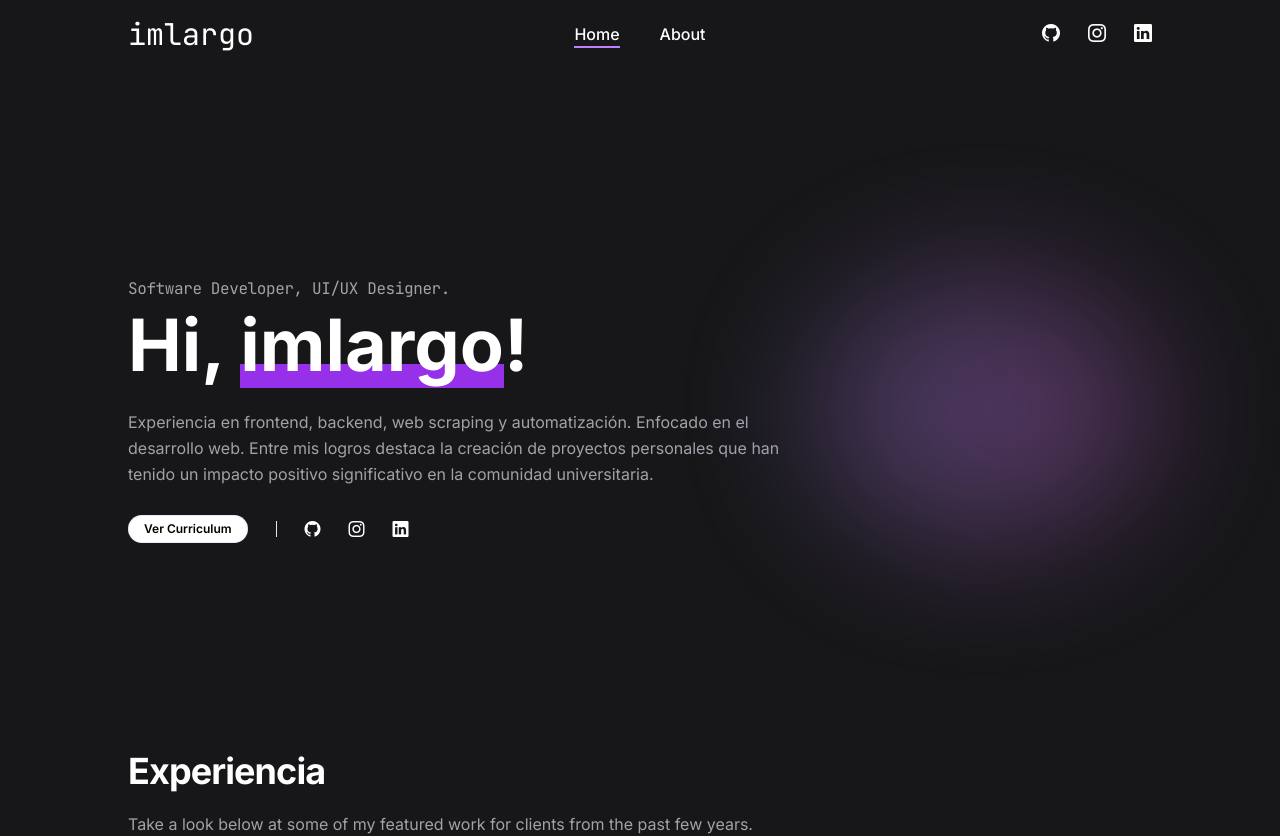
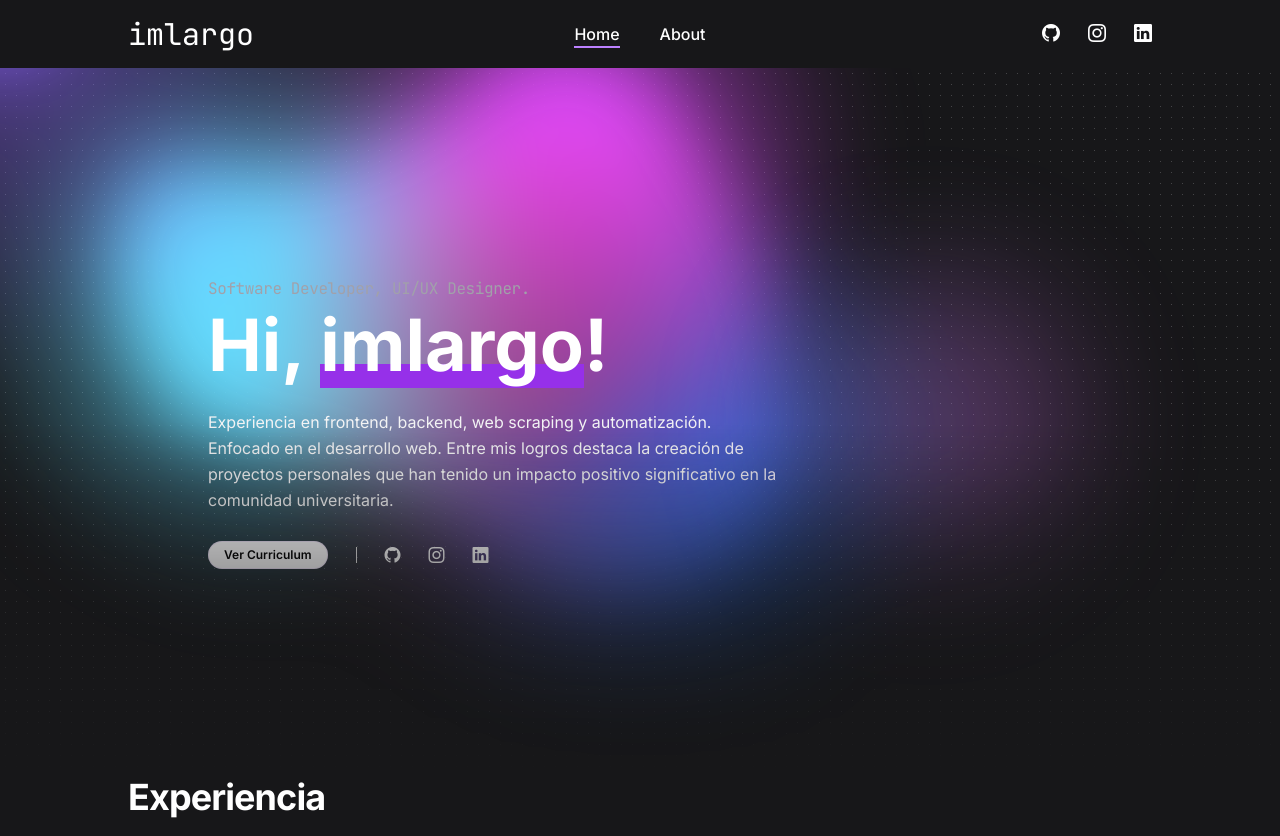
Before and after one commit to imlargo/portfolio, a SvelteKit app: page / in a window 1280 px wide. Shown: the top 836 px of the page. Built offline with nearby package versions, Linux system fonts and the light colour scheme.

Commit message:
add blob

```diff
--- /dev/null
+++ b/src/lib/components/UI/Container.svelte
@@ -0,0 +1,7 @@
+<script>
+    const { children } = $props();
+</script>
+
+<div class="mx-auto w-full md:max-w-screen-sm lg:max-w-screen-lg">
+    {@render children()}
+</div>
--- a/src/routes/+layout.svelte
+++ b/src/routes/+layout.svelte
@@ -3,37 +3,64 @@
 	import Nav from '$src/lib/components/UI/Nav/Nav.svelte';
 	import Footer from '$components/UI/Footer.svelte';
 	import Seo from '$src/lib/components/Seo.svelte';
-
-	import { onNavigate } from '$app/navigation'
+	import Container from '$src/lib/components/UI/Container.svelte';
+	import { onMount } from 'svelte';
+	import { onNavigate } from '$app/navigation';
 
 	onNavigate((navigation) => {
 		// @ts-ignore
 		if (!document.startViewTransition) {
-			console.log("ups");
+			console.log('ups');
 			return;
 		}
 
 		return new Promise((resolve) => {
 			// @ts-ignore
 			document.startViewTransition(async () => {
-				resolve()
-				await navigation.complete
+				resolve();
+				await navigation.complete;
 			});
 		});
+	});
+
+	onMount(() => {
+		const interBubble = document.querySelector('.interactive');
+		let curX = 0;
+		let curY = 0;
+		let tgX = 0;
+		let tgY = 0;
+
+		function move() {
+			curX += (tgX - curX) / 20;
+			curY += (tgY - curY) / 20;
+			interBubble.style.transform = `translate(${Math.round(curX)}px, ${Math.round(curY)}px)`;
+			requestAnimationFrame(() => {
+				move();
+			});
+		}
+
+		window.addEventListener('mousemove', (event) => {
+			tgX = event.clientX;
+			tgY = event.clientY;
+		});
+
+		move();
 	});
 </script>
 
 <Seo />
 
-<section class="mx-auto w-full md:max-w-screen-sm lg:max-w-screen-lg">
+<Container>
 	<Nav />
+</Container>
 
-	<main class="py-32">
-		<slot />
-	</main>
+<main>
+	<slot />
+</main>
 
+<Container>
 	<Footer />
-</section>
+</Container>
 
 <style lang="scss">
 </style>
--- a/src/routes/+page.svelte
+++ b/src/routes/+page.svelte
@@ -4,25 +4,52 @@
 	import EducationItem from '$src/lib/components/UI/Items/Education.svelte';
 	import Skill from '$src/lib/components/UI/Items/Skill.svelte';
 	import Blob from '$src/lib/components/UI/Blob.svelte';
+	import Container from '$src/lib/components/UI/Container.svelte';
 </script>
 
 <svelte:head>
 	<title>imlargo</title>
 </svelte:head>
 
-<section class="grid grid-cols-3 mb-32 py-20">
+<div class="background-dots p-52">
+	<div class="gradient-bg">
+		<svg xmlns="http://www.w3.org/2000/svg">
+			<defs>
+				<filter id="goo">
+					<feGaussianBlur in="SourceGraphic" stdDeviation="10" result="blur" />
+					<feColorMatrix
+						in="blur"
+						mode="matrix"
+						values="1 0 0 0 0  0 1 0 0 0  0 0 1 0 0  0 0 0 18 -8"
+						result="goo"
+					/>
+					<feBlend in="SourceGraphic" in2="goo" />
+				</filter>
+			</defs>
+		</svg>
+		<div class="gradients-container">
+			<div class="g1"></div>
+			<div class="g2"></div>
+			<div class="g3"></div>
+			<div class="g4"></div>
+			<div class="g5"></div>
+			<div class="interactive"></div>
+		</div>
+	</div>
+	<Container>
+		<section class="grid grid-cols-3">
 			<div class="col-span-2">
-		<span class="font-mono tracking-tight text-zinc-400">Software Developer, UI/UX Designer.</span>
+				<span class="font-mono tracking-tight text-zinc-400">Software Developer, UI/UX Designer.</span
+				>
 				<h1 class="text-7xl font-bold mt-2">Hi, <span class="subrayado">imlargo</span>!</h1>
 
-		<p class="mt-7 text-display">
+				<p class="mt-7 text-base text-pretty text-zinc-100 leading-relaxed">
 					Experiencia en frontend, backend, web scraping y automatización. Enfocado en el desarrollo
 					web. Entre mis logros destaca la creación de proyectos personales que han tenido un impacto
 					positivo significativo en la comunidad universitaria.
 				</p>
 
 				<div class="flex items-center gap-7 mt-7">
-
 					<a
 						class="items-center rounded-full bg-white px-4 py-1.5 text-xs font-semibold text-black ring-1 ring-inset ring-purple-700/10"
 						href="/"
@@ -50,7 +77,12 @@
 				<Blob />
 			</div>
 		</section>
+	</Container>
+</div>
 
+
+
+<Container>
 	<section id="experiencia" class="">
 		<h3 class="text-4xl tracking-tight font-bold mb-5">Experiencia</h3>
 
@@ -109,27 +141,31 @@
 
 				<ul class="list-disc ps-4">
 					<li>
-				Identificación y resolución de problemas a través de soluciones con Apps Script y Python para la automatización de tareas repetitivas, enfocadas en incrementar la eficiencia operativa y reducir el trabajo manual.
-
+						Identificación y resolución de problemas a través de soluciones con Apps Script y Python
+						para la automatización de tareas repetitivas, enfocadas en incrementar la eficiencia
+						operativa y reducir el trabajo manual.
 					</li>
-
 				</ul>
 
 				<h5 class="font-medium mb-1 mt-3">Logros</h5>
 
 				<ul class="list-disc ps-4">
 					<li>
-				Reducción significativa de la carga de trabajo manual en procesos administrativos internos gracias a la automatización de tareas rutinarias.
+						Reducción significativa de la carga de trabajo manual en procesos administrativos
+						internos gracias a la automatización de tareas rutinarias.
 					</li>
 					<li>
-				Integración exitosa de diversas herramientas digitales, logrando una mejora en la productividad del equipo y optimizando los flujos de trabajo.
+						Integración exitosa de diversas herramientas digitales, logrando una mejora en la
+						productividad del equipo y optimizando los flujos de trabajo.
 					</li>
 				</ul>
 			</ExperienceCard>
 		</ul>
 	</section>
+</Container>
 
-<section class="pt-32" id="proyectos">
+<Container>
+	<section class="py-32" id="proyectos">
 		<h3 class="text-4xl tracking-tight font-bold mb-5">Proyectos</h3>
 
 		<p class="text-display w-2/3">
@@ -178,6 +214,7 @@
 			</ProyectCard>
 		</div>
 	</section>
+</Container>
 
 <!--
 <section class="py-20" id="habilidades">
--- a/src/styles/app.css
+++ b/src/styles/app.css
@@ -1,5 +1,7 @@
 @import url('https://fonts.googleapis.com/css2?family=Inter:slnt,wght@-10..0,100..900&family=JetBrains+Mono:ital,wght@0,100..800;1,100..800&display=swap');
 @import url('https://fonts.googleapis.com/css2?family=JetBrains+Mono:ital,wght@0,100..800;1,100..800&display=swap');
+
+@import "blob.css";
 
 @tailwind base;
 @tailwind components;
@@ -15,7 +17,8 @@ body {
     -moz-osx-font-smoothing: grayscale;
     text-rendering: optimizeLegibility;
     font-optical-sizing: auto;
-    background-color: #171719;
+
+    background: #171719;
     color: #fff;
 }
 
@@ -24,7 +27,7 @@ body {
 }
 
 .font-mono {
-    font-family: "JetBrains Mono", monospace!important;
+    font-family: "JetBrains Mono", monospace !important;
 }
 
 .font-base {
@@ -54,3 +57,29 @@ body {
         background-color: #9630e9;
     }
 }
+
+.background-grid {
+    --gap: 2.5rem;
+    --line: 1px;
+    --color: rgba(255, 255, 255, 0.2);
+
+    background-image: linear-gradient(-90deg,
+            transparent calc(var(--gap) - var(--line)),
+            var(--color) calc(var(--gap) - var(--line) + 1px),
+            var(--color) var(--gap)),
+        linear-gradient(0deg,
+            transparent calc(var(--gap) - var(--line)),
+            var(--color) calc(var(--gap) - var(--line) + 1px),
+            var(--color) var(--gap));
+    background-size: var(--gap) var(--gap);
+}
+
+.background-dots {
+    --size: 11px;
+    --color: rgba(255, 255, 255, 0.2);
+    background: #17171900 radial-gradient(var(--color) 10%, transparent 1%);
+    background-size: var(--size) var(--size);
+
+    /* mask it */
+    mask-image: linear-gradient(rgb(0, 0, 0) 50%, transparent);
+}
--- /dev/null
+++ b/src/styles/blob.css
@@ -0,0 +1,170 @@
+
+:root {
+    --color-bg1: rgba(108, 0, 162, 0.6);
+    --color-bg2: rgb(0, 17, 82, 0.6);
+    --color1: 18, 113, 255;
+    --color2: 221, 74, 255;
+    --color3: 100, 220, 255;
+    --color4: 200, 50, 50;
+    --color5: 180, 180, 50;
+    --color-interactive: 140, 100, 255;
+    --circle-size: 80%;
+    --blending: hard-light;
+    --blob-opacity: 0.8;
+}
+
+@keyframes moveInCircle {
+    0% {
+        transform: rotate(0deg);
+    }
+
+    50% {
+        transform: rotate(180deg);
+    }
+
+    100% {
+        transform: rotate(360deg);
+    }
+}
+
+@keyframes moveVertical {
+    0% {
+        transform: translateY(-50%);
+    }
+
+    50% {
+        transform: translateY(50%);
+    }
+
+    100% {
+        transform: translateY(-50%);
+    }
+}
+
+@keyframes moveHorizontal {
+    0% {
+        transform: translateX(-50%) translateY(-10%);
+    }
+
+    50% {
+        transform: translateX(50%) translateY(10%);
+    }
+
+    100% {
+        transform: translateX(-50%) translateY(-10%);
+    }
+}
+
+.gradient-bg {
+    width: 100%;
+    height: 100%;
+    position: absolute;
+    z-index: -999;
+
+    overflow: hidden;
+    top: 0;
+    left: 0;
+
+    svg {
+        display: none;
+    }
+
+    .gradients-container {
+        filter: url(#goo) blur(40px);
+        width: 100%;
+        height: 100%;
+    }
+
+    .g1 {
+        position: absolute;
+        background: radial-gradient(circle at center, rgba(var(--color1), var(--blob-opacity)) 0, rgba(var(--color1), 0) 50%) no-repeat;
+        mix-blend-mode: var(--blending);
+
+        width: var(--circle-size);
+        height: var(--circle-size);
+        top: calc(50% - var(--circle-size) / 2);
+        left: calc(50% - var(--circle-size) / 2);
+
+        transform-origin: center center;
+        animation: moveVertical 30s ease infinite;
+
+        opacity: 1;
+    }
+
+    .g2 {
+        position: absolute;
+        background: radial-gradient(circle at center, rgba(var(--color2), var(--blob-opacity)) 0, rgba(var(--color2), 0) 50%) no-repeat;
+        mix-blend-mode: var(--blending);
+
+        width: var(--circle-size);
+        height: var(--circle-size);
+        top: calc(50% - var(--circle-size) / 2);
+        left: calc(50% - var(--circle-size) / 2);
+
+        transform-origin: calc(50% - 400px);
+        animation: moveInCircle 20s reverse infinite;
+
+        opacity: 1;
+    }
+
+    .g3 {
+        position: absolute;
+        background: radial-gradient(circle at center, rgba(var(--color3), var(--blob-opacity)) 0, rgba(var(--color3), 0) 50%) no-repeat;
+        mix-blend-mode: var(--blending);
+
+        width: var(--circle-size);
+        height: var(--circle-size);
+        top: calc(50% - var(--circle-size) / 2 + 200px);
+        left: calc(50% - var(--circle-size) / 2 - 500px);
+
+        transform-origin: calc(50% + 400px);
+        animation: moveInCircle 40s linear infinite;
+
+        opacity: 1;
+    }
+
+    .g4 {
+        position: absolute;
+        background: radial-gradient(circle at center, rgba(var(--color4), var(--blob-opacity)) 0, rgba(var(--color4), 0) 50%) no-repeat;
+        mix-blend-mode: var(--blending);
+
+        width: var(--circle-size);
+        height: var(--circle-size);
+        top: calc(50% - var(--circle-size) / 2);
+        left: calc(50% - var(--circle-size) / 2);
+
+        transform-origin: calc(50% - 200px);
+        animation: moveHorizontal 40s ease infinite;
+
+        opacity: 0.7;
+    }
+
+    .g5 {
+        position: absolute;
+        background: radial-gradient(circle at center, rgba(var(--color5), var(--blob-opacity)) 0, rgba(var(--color5), 0) 50%) no-repeat;
+        mix-blend-mode: var(--blending);
+
+        width: calc(var(--circle-size) * 2);
+        height: calc(var(--circle-size) * 2);
+        top: calc(50% - var(--circle-size));
+        left: calc(50% - var(--circle-size));
+
+        transform-origin: calc(50% - 800px) calc(50% + 200px);
+        animation: moveInCircle 20s ease infinite;
+
+        opacity: 1;
+    }
+
+    .interactive {
+        position: absolute;
+        background: radial-gradient(circle at center, rgba(var(--color-interactive), var(--blob-opacity)) 0, rgba(var(--color-interactive), 0) 50%) no-repeat;
+        mix-blend-mode: var(--blending);
+
+        width: 100%;
+        height: 100%;
+        top: -50%;
+        left: -50%;
+
+        opacity: 0.7;
+    }
+}
```
Lines whose indentation alone changed are shown as unchanged.
